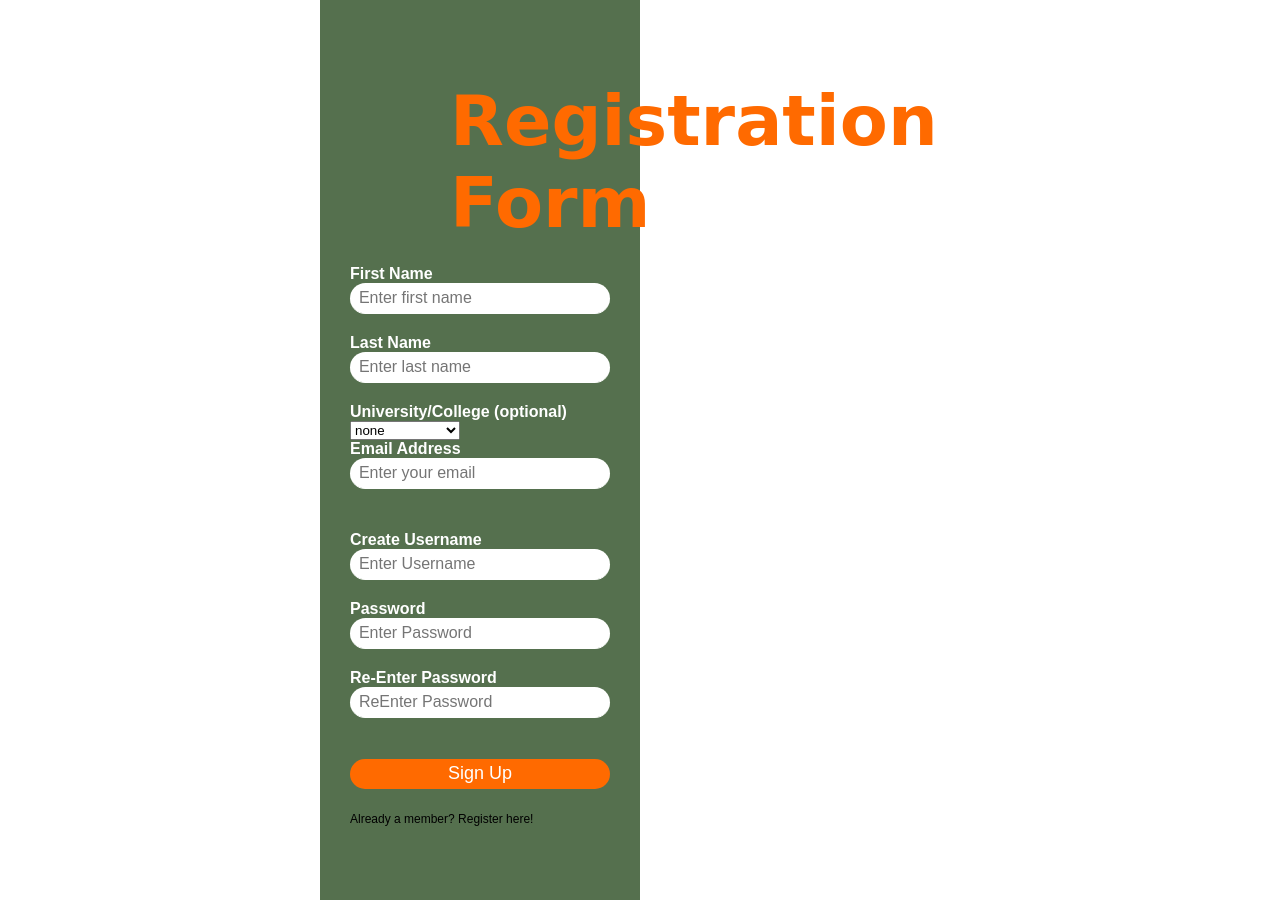
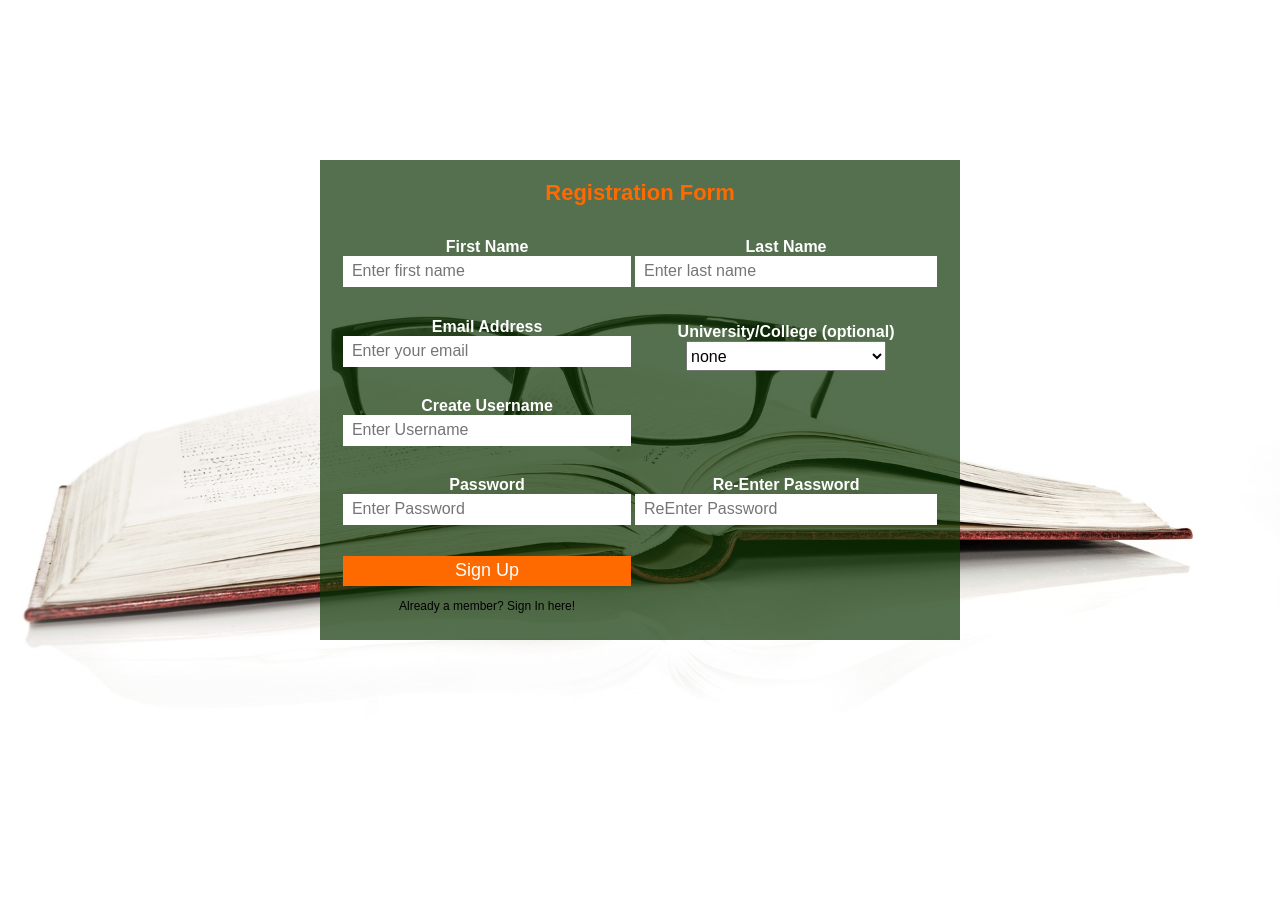
Before and after one commit to anirban-biswas/Web-Based-Design, a PHP site: page /reg.php in a window 1280 px wide. After the commit the page ends 677 px from the top, so only its background shows below. Run offline with PHP 8.4, Linux system fonts and the light colour scheme; tables that the repository leaves empty or names only in its code hold one stand-in row (values such as "Sample post"); lists and menus that the app fills with data are empty.

Commit message:
Improvement in Registration page

```diff
--- a/Registration.php
+++ b/Registration.php
@@ -7,7 +7,7 @@
     <link rel="stylesheet" type="text/css" href="style.css" />
 </head>
 <body>
-	<?php
+    <?php
 		$dbhost = '127.0.0.1';
 		$dbuser = 'root';
 		$dbpass = '';
@@ -20,10 +20,8 @@
 			?>
     <section>
     <div class="SignUpbox">
-        <div class = "left">
-            <div class="formbox">
-            <h1>Registration Form</h1>
-			<?php
+        <h1>Registration Form</h1>
+        <?php
 
 				$Squery = "SELECT `name` FROM `school`";
 				if(isset($_POST['username'], $_POST['lastname'], $_POST['submit'],
@@ -62,7 +60,7 @@
 										if($schoolq = $query_run = mysqli_query($conn, $school_query))
 										{
 											$row = mysqli_fetch_assoc($schoolq);
-											$schoolID = $row[id];
+											$schoolID = $row['id'];
 											$query = "INSERT INTO `user` VALUES('".mysqli_real_escape_string($conn, $username)."','".mysqli_real_escape_string($conn, $password)."','".mysqli_real_escape_string($conn, $firstname)."','".mysqli_real_escape_string($conn, $lastname)."','".mysqli_real_escape_string($conn, $email)."','".mysqli_real_escape_string($conn, $schoolID)."')";
 										}
 										if($query_run = mysqli_query($conn, $query))
@@ -71,7 +69,7 @@
 											header('Location: reg.php');
 										}
 										else
-											echo 'why';
+											echo 'why '. $query;
 									}
 								}
 								else{
@@ -87,11 +85,16 @@
 				}
 			?>
         <form action = "<?php echo $current_file ?>" method="POST">
-            <h4>First Name<br>
-            <input type="text" name="firstname" id = "firstname" value = "<?php echo @$firstname ?>" placeholder="  Enter first name" />
-            <br>Last Name<br>
-            <input type="text" name="lastname" value = "<?php echo @$lastname ?>" placeholder="  Enter last name" />
-            <br>University/College (optional)<br>
+            <table class= "formbox">
+                <h4>
+                <tr>
+            <th>First Name<br>
+            <input type="text" name="firstname" id = "firstname" value = "<?php echo @$firstname ?>" placeholder="  Enter first name" /></th>
+            <th>Last Name<br>
+                <input type="text" name="lastname" value = "<?php echo @$lastname ?>" placeholder="  Enter last name" /></th></tr>
+            <tr><th>Email Address<br>
+                <input type="text" name="email" value = "<?php echo @$email ?>" placeholder="  Enter your email" /></th>
+                <th>University/College (optional)<br>
             <select name="school">
 			<?php
 				if ($Squery_run = mysqli_query($conn, $Squery))
@@ -113,21 +116,20 @@
 					echo '<option value="notAvailable">Selection currently empty</option>';
 				}
 			?>
-			</select>
-            <br>Email Address<br>
-            <input type="text" name="email" value = "<?php echo @$email ?>" placeholder="  Enter your email" />
-            <h4>Create Username<br>
-            <input type="text" name="username" value = "<?php  echo @$username ?>" placeholder="  Enter Username" />
-            <br>Password<br>
-            <input type="password" name="password" placeholder="  Enter Password" />
-            <br>Re-Enter Password<br>
-            <input type="password" name="rpassword" placeholder="  ReEnter Password" /></h4>
-            <input type="submit" name="submit" value="Sign Up" />
-            <p>Already a member? <a href="Login.php"> Register here!</a></p>
+			</select></th>
+            </tr>
+            <tr><th>Create Username<br>
+                    <input type="text" name="username" value = "<?php  echo @$username ?>" placeholder="  Enter Username" /></th>
+                <th></th></tr>
+            <tr><th>Password<br>
+            <input type="password" name="password" placeholder="  Enter Password" /></th>
+            <th>Re-Enter Password<br>
+                <input type="password" name="rpassword" placeholder="  ReEnter Password" /></th></tr></h4>
+            <tr><th><input type="submit" name="submit" value="Sign Up" />
+            <p>Already a member? <a href="Login.php"> Sign In here!</a></p></th></tr>
+                </table>
         </form>
-                </div>
             </div>
-    </div>
         </section>
 </body>
 </html>
--- a/style.css
+++ b/style.css
@@ -2,19 +2,13 @@ body {
     margin: 0;
     padding: 0;
 }
-
-h1{
-    margin: 10px 0 0 100px;
-    padding: 0 0 0px;
-    text-align: left;
-    font-size: 70px;
-    font-family: 'Amatic SC', cursive;
-    color: #ff6a00;
-}
-
 section {
     width: 100%;
     height: 100vh;
+    background-image: url(study-1.jpg);
+    background-size:cover;
+    background-repeat: no-repeat;
+    background-position:center center;
     font-family: sans-serif;
 }
 
@@ -55,6 +49,13 @@ section {
     left: calc(50% - 50px);
 }
 
+h1{
+    margin:0;
+    text-align: center;
+    font-size: 22px;
+    color: #ff6a00;
+}
+
 h2{
     margin:0;
     padding: 0 0 5px;
@@ -73,7 +74,7 @@ h2{
 
 .formbox input{
     width: 100%;
-    margin-bottom: 20px;
+    margin-bottom: 10px;
 }
 
 .formbox input[type="text"], input[type="password"]
@@ -85,10 +86,8 @@ h2{
     outline: none;
     height: 30px;
     font-size: 16px;
-    border-radius:20px;
     padding: 0 0 0;
 }
-
 .formbox input[type="submit"]
 {
     border: none;
@@ -97,7 +96,6 @@ h2{
     background:#ff6a00;
     color:#fff;
     font-size: 18px;
-    border-radius:20px;
 }
 
 .formbox input[type="submit"]:hover
@@ -117,34 +115,73 @@ h2{
 .formbox a:hover {
      color: #ff0000;
     }
+.formbox select[name="school"]{
+    height: 30px;
+    width: 200px;
+    font-size: 16px;
+}
 
 .SignUpbox{
     width: 640px;
-    height: 800px;
+    height: 480px;
     position:absolute;
     top: 50%;
     left:50%;
     transform: translate(-50%,-50%);
-
-}
-.SignUpbox .left {
-    float: left;
-    width: 320px;
-    height: 900px;
+    float: none;
     background: rgba(14, 52, 3, 0.7);
     color: #fff;
     box-sizing: border-box;
-    padding: 70px 30px;
+    padding: 20px 20px;
+
+}
+.Navigation {
+    margin-left: 0 auto;
+    float:left;
+    padding: 0px;
+    width: 150px;
+    height: 100vh;
+    background: rgba(14, 52, 3, 0.7);
+}
+.Navigation a{
+    text-decoration:none;
+    color:white;
+    padding: 20px;
+    padding-left:15px;
+}
+.Navigation ul li{
+    list-style-type:none;
+    display:block;
+    padding: 15px;
+    border-bottom: 2px solid;
+    border-bottom-color: #ff6a00;
+}
+.Navigation ul li:hover{
+    background: #ff0000;
+    cursor: pointer;
+    color: #000;
+}
+.selected{
+    background-color: white;
+}
+.selected a{
+    color:#ff6a00;
+}
+table.formbox{
+    width: 600px;
+    height: 400px;
+}
+table.table2{
+    border: 1px solid black;
+    padding: 10px;
+    position: absolute;
+    left: 180px;
+    top: 100px;
+    background-color: white;
 }
 
-.SignUpbox .right{
-    float: right;
-    width:320px;
-    height:900px;
-    background: rgba(143, 193, 36, 0.7);
-    color: #fff;
-    box-sizing: border-box;
-    padding: 100px 30px;
+a{
+    text-decoration: none;
 }
 
 .titlebg{
```
Also changed, not shown: other parts of style.css (+51 -6 lines).
